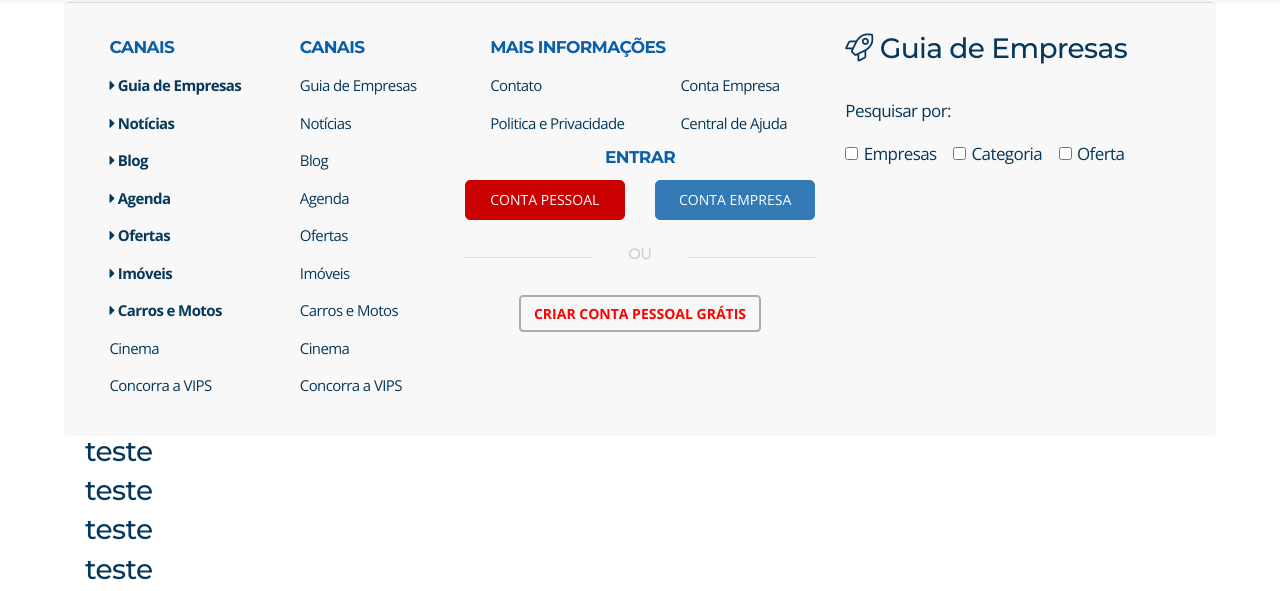
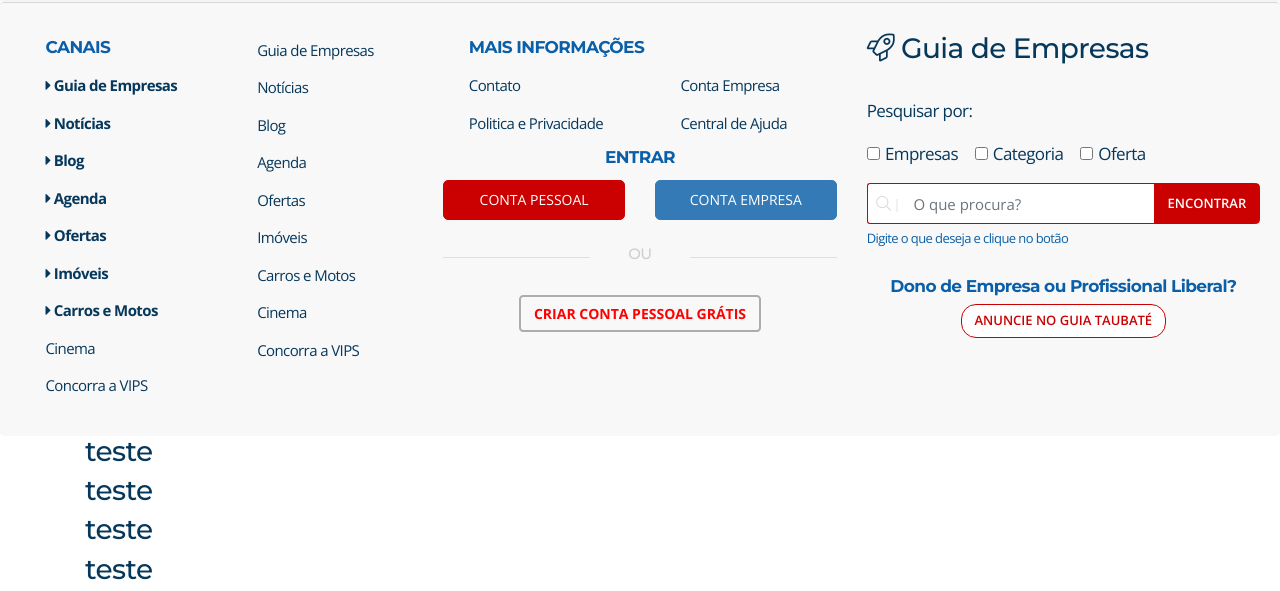
Before and after one commit to marciellioliveira/menu, a PHP site: page / in a window 1280 px wide, after a click that opens the changed part. Shown: the part 75-666 px from the top of the page. Run offline with PHP 8.4, Linux system fonts and the light colour scheme.

Commit message:
Alteração no Mega Menu e no Menu para Small Screens

```diff
--- a/assets/css/menu.css
+++ b/assets/css/menu.css
@@ -96,7 +96,7 @@ nav.navbar button.anuncie {
 .megamenu .dropdown-menu {
   padding: 30px 20px;
   border: none;
-  width: 90%;
+  width: 100%;
   left: 50% !important;
   right: auto !important;
   transform: translate(-50%, 0) !important;
@@ -145,3 +145,117 @@ nav.navbar a.nav-link {
  	text-align: center;
  	color: #CECECE;
 }
+
+.megamenu .dropdown-menu div.guiaDeEmpresas .encontrar span.fa-search {
+	padding-top: 13px;
+	padding-left: 5px;
+	margin: 0 auto;
+	text-align: center;
+	border: 1px solid #CB0000;
+	background-color: #ffffff !important;
+	border-top-left-radius: 3px;
+	border-bottom-left-radius: 3px;
+	color: #D3D9DE;
+	width: 35px;
+	border-right: 0px;
+}
+
+.megamenu .dropdown-menu div.guiaDeEmpresas .encontrar span.fa-search::after {
+	content: "|";
+	padding-left: 5px;
+}
+
+.megamenu .dropdown-menu div.guiaDeEmpresas .encontrar input {
+	border: 1px solid #CB0000;
+	border-left: none;
+}
+
+.megamenu .dropdown-menu div.guiaDeEmpresas .encontrar button {
+	background-color: #CB0000;
+	color: #ffffff;
+	font-size: 13px;
+	font-weight: 600;
+	border: 1px solid #CB0000;
+}
+
+.megamenu .dropdown-menu div.guiaDeEmpresas .encontrar p{
+	font-size: 13px;
+}
+
+.megamenu .dropdown-menu div.guiaDeEmpresas .encontrar h4 {
+	font-size: 17px;
+	font-weight: 600;
+	font-family: 'Montserrat';
+	text-align: center;
+}
+
+.megamenu .dropdown-menu div.guiaDeEmpresas .encontrar div.anuncieAqui {
+	margin: 0 auto !important;
+	text-align: center !important;
+
+}
+
+.megamenu .dropdown-menu div.guiaDeEmpresas .encontrar button.anuncieNoGuiaTaubate {
+	background-color: #fff;
+	border: 1px solid #CB0000;
+	border-radius: 15px;
+	color: #CB0000;
+}
+
+/* Guia de Empresas Tela Pequena Encontrar
+.megamenu .dropdown-menu .encontrarTelasPequenas span.fa-search {
+	padding-top: 13px;
+	padding-left: 5px;
+	margin: 0 auto;
+	text-align: center;
+	border: 1px solid #CB0000;
+	background-color: #ffffff !important;
+	border-top-left-radius: 3px;
+	border-bottom-left-radius: 3px;
+	color: #D3D9DE;
+	width: 35px;
+	border-right: 0px;
+}
+
+.megamenu .dropdown-menu .encontrarTelasPequenas span.fa-search::after {
+	content: "|";
+	padding-left: 5px;
+}
+
+.megamenu .dropdown-menu .encontrarTelasPequenas input {
+	border: 1px solid #CB0000;
+	border-left: none;
+}
+
+.megamenu .dropdown-menu .encontrarTelasPequenas button {
+	background-color: #CB0000;
+	color: #ffffff;
+	font-size: 13px;
+	font-weight: 600;
+	border: 1px solid #CB0000;
+}*/
+
+
+@media screen and (min-width: 1771px)  {
+	.megamenu .dropdown-menu div.guiaDeEmpresas .encontrar div.anuncieAqui h5{
+	display: block !important;
+
+	}
+}
+
+
+
+@media screen and (min-width: 1771px)  {
+	.megamenu .dropdown-menu div.guiaDeEmpresas .encontrar div.anuncieAqui h5{
+	display: block !important;
+
+	}
+}
+
+@media screen and (min-width: 1400px) {
+	.megamenu .dropdown-menu div.diminuirMenuTelaGrande {
+		width: 80% !important;
+		margin: 0 auto !important;
+	}
+
+}
--- a/index.html
+++ b/index.html
@@ -55,7 +55,7 @@
               <!--<a class="dropdown-item" href="#">canal 1</a>
               <a class="dropdown-item" href="#">canal 2</a>
               <a class="dropdown-item" href="#">canal 3</a>-->
-             <div class="row">
+             <div class="row diminuirMenuTelaGrande">
                 <div class="col-md-2 canais">
                 <h5  class="dropdown-item text-lightblue disabled"><strong>CANAIS</strong></h5>
                   <a href="#" class="dropdown-item text-darkblue"><h6><strong><i class="fas fa-caret-right"></i> Guia de Empresas</strong></h6></a>
@@ -69,7 +69,6 @@
                   <a href="#" class="dropdown-item text-darkblue"><h6>Concorra a VIPS</h6></a>
                 </div>
                 <div class="col-md-2 canaisContinuacao" >
-                <h5  class="dropdown-item text-lightblue disabled"><strong>CANAIS</strong></h5>
                   <a href="#" class="dropdown-item text-darkblue"><h6>Guia de Empresas</h6></a>
                   <a href="#" class="dropdown-item text-darkblue"><h6>Notícias</h6></a>
                   <a href="#" class="dropdown-item text-darkblue"><h6>Blog</h6></a>
@@ -137,25 +136,48 @@
                         <input class="form-check-input" type="checkbox" id="inlineCheckbox3" value="opcao3">
                         <label class="form-check-label text-darkblue" for="inlineCheckbox3">Oferta</label>
                       </div>
+
+                      <div class="encontrar">
+                        <div class="input-group mt-3">
+                         <div class="input-group-prepend">
+                          <hr>
+                            <span class="fal fa-search fa-sm"></span>
+                          </div>
+                        <input type="text" class="form-control" placeholder="O que procura?" aria-label="O que procura?" aria-describedby="basic-addon2">
+                        <div class="input-group-append">
+                          <button class="btn btn-outline-secondary" type="button">ENCONTRAR</button>
+                        </div>
+                       </div>
+                       <small class="text-lightblue mb-4">Digite o que deseja e clique no botão</small>
+
+                       <div class="anuncieAqui">
+                         <h5 class="text-lightblue mt-4 pergunta"><strong>Dono de Empresa ou Profissional Liberal?</strong></h5>
+
+                       <button type="button" class="btn btn-outline-danger anuncieNoGuiaTaubate">ANUNCIE NO GUIA TAUBATÉ</button>
+                       </div>
+
+                      </div>
                 </div>
              </div>
             </div>
           </li>
           <!-- Os 5 nav-item abaixo aparecem apenas em telas grandes-->
            <li class="nav-item">
-            <a class="nav-link text-darkblue d-none d-lg-block" href="#">GUIA DE EMPRESAS </a>
+            <a class="nav-link text-darkblue d-none d-lg-block" href="#"  style="color: red">GUIA DE EMPRESAS </a>
           </li>
           <li class="nav-item">
-            <a class="nav-link text-darkblue d-none d-lg-block" href="#">NOTÍCIAS</a>
+            <a class="nav-link text-darkblue d-none d-lg-block" href="#"  style="color: red" >NOTÍCIAS</a>
           </li>
           <li class="nav-item">
-            <a class="nav-link text-darkblue d-none d-lg-block" href="#">OFERTAS</a>
+            <a class="nav-link text-darkblue d-none d-lg-block" href="#"  style="color: red" >OFERTAS</a>
           </li>
           <li class="nav-item">
-            <a class="nav-link text-darkblue d-none d-lg-block" href="#">BLOG</a>
+            <a class="nav-link text-darkblue d-none d-lg-block" href="#"  style="color: red" >BLOG</a>
           </li>
 
           <!-- Os nav-item abaixo, aparecem apenas no menu lateral das telas pequenas -->
+
+
           <li class="nav-item">
             <a class="nav-link text-lightblue d-lg-none text-lightblue" href="#"><strong>CANAIS</strong> </a>
           </li>
@@ -213,6 +235,18 @@
           <li class="nav-item">
             <a class="nav-link text-darkblue d-lg-none" href="#"> Concorra a VIPS </a>
           </li>
+           <li class="nav-item mt-4">
+            <a class="nav-link text-lightblue d-lg-none text-lightblue" href="#"><strong>MAIS INFORMAÇÕES</strong> </a>
+          </li>
+           <li class="nav-item">
+            <a class="nav-link text-darkblue d-lg-none" href="#">Contato </a>
+          </li>
+          <li class="nav-item">
+            <a class="nav-link text-darkblue d-lg-none" href="#">Central de Ajuda </a>
+          </li>
+          <li class="nav-item">
+            <a class="nav-link text-darkblue d-lg-none" href="#">Politica e Privacidade </a>
+          </li>
         </ul>
 
         <ul class="navbar-nav ml-auto d-flex align-items-center anuncioelogin">
@@ -222,7 +256,10 @@
           <li class="nav-item entrar">
             <a class="nav-link text-darkblue" href="#">ENTRAR</a>
           </li>
+
         </ul>
+
+
 
       </div>
        <form class="form-inline my-2 my-lg-0">
```
